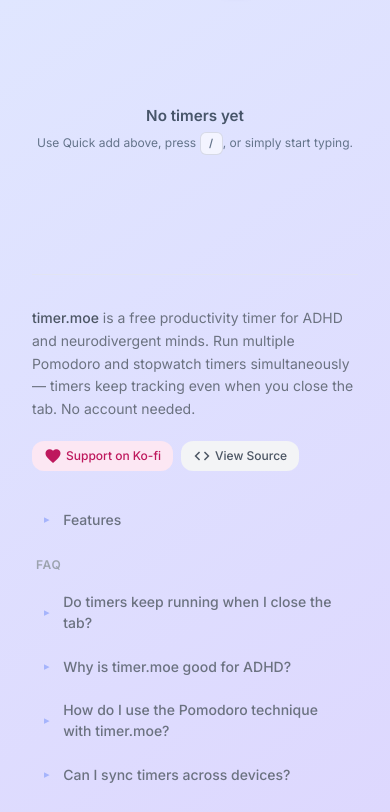
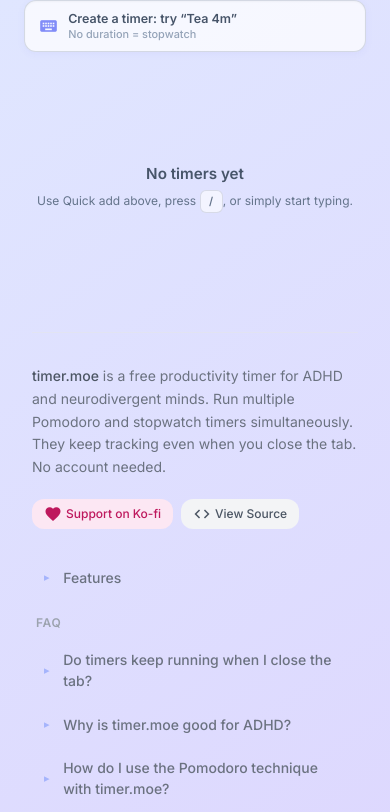
Before and after one commit to orikome/timer.moe, a website: page index.html in a window 390 px wide. Shown: the part 74-886 px from the top of the page. Drawn offline with nearby package versions, Linux system fonts and the light colour scheme.

Commit message:
Redesign quick-add button

```diff
--- a/index.html
+++ b/index.html
@@ -296,10 +296,10 @@
     <noscript>
       <div style="max-width:800px;margin:0 auto;padding:2rem;font-family:Inter,system-ui,sans-serif;color:#1e293b">
         <h1 style="font-size:2rem;font-weight:600;margin-bottom:0.5rem">timer.moe</h1>
-        <p style="font-size:1.1rem;margin-bottom:1.5rem">Free focus timers for ADHD and neurodivergent minds. Run multiple Pomodoro countdown and stopwatch timers simultaneously — timers keep tracking even when you close the tab.</p>
+        <p style="font-size:1.1rem;margin-bottom:1.5rem">Free focus timers for ADHD and neurodivergent minds. Run multiple Pomodoro countdown and stopwatch timers simultaneously; timers keep tracking even when you close the tab.</p>
         <h2 style="font-size:1.25rem;font-weight:600;margin-bottom:0.75rem">Features</h2>
         <ul style="margin-bottom:1.5rem;padding-left:1.5rem;line-height:2">
-          <li>Multiple simultaneous timers — run as many as you need</li>
+          <li>Multiple simultaneous timers: run as many as you need</li>
           <li>Pomodoro countdown mode and open-ended stopwatch mode</li>
           <li>Timers persist when you close or switch browser tabs</li>
           <li>Timers saved between sessions via localStorage</li>
@@ -330,10 +330,13 @@
             type="button"
             @click="openTimerPicker()"
             class="nav-quick-add"
-            aria-label="Quick add a timer"
+            aria-label="Create a timer. Try Tea 4 minutes. No duration creates a stopwatch."
           >
-            <span class="material-icons md-20" aria-hidden="true">add</span>
-            <span class="nav-quick-add-label">Quick add</span>
+            <span class="material-icons md-20 nav-quick-add-icon" aria-hidden="true">keyboard</span>
+            <span class="nav-quick-add-label">
+              <span class="nav-quick-add-primary">Create a timer: try “Tea 4m”</span>
+              <span class="nav-quick-add-hint">No duration = stopwatch</span>
+            </span>
             <kbd>/</kbd>
           </button>
 
@@ -846,8 +849,8 @@
         <div class="flex flex-col sm:flex-row sm:items-start sm:justify-between gap-5 mb-7">
           <p class="text-sm text-gray-500 dark:text-gray-400 leading-relaxed max-w-xl">
             <strong class="font-medium text-gray-600 dark:text-gray-300">timer.moe</strong>
-            is a free productivity timer for ADHD and neurodivergent minds. Run multiple Pomodoro and stopwatch timers simultaneously
-            — timers keep tracking even when you close the tab. No account needed.
+            is a free productivity timer for ADHD and neurodivergent minds. Run multiple Pomodoro and stopwatch timers simultaneously.
+            They keep tracking even when you close the tab. No account needed.
           </p>
           <div class="flex flex-wrap gap-2 shrink-0">
             <a
@@ -874,7 +877,7 @@
           <summary class="seo-summary">Features</summary>
           <ul class="grid grid-cols-1 md:grid-cols-2 gap-y-2 gap-x-6 text-sm text-gray-500 dark:text-gray-400 mt-3 mb-2 pl-1">
             <li class="flex items-start gap-2"><span class="text-indigo-400 shrink-0">✓</span> Multiple simultaneous timers in a single tab</li>
-            <li class="flex items-start gap-2"><span class="text-indigo-400 shrink-0">✓</span> Pomodoro countdown mode — set any duration in minutes</li>
+            <li class="flex items-start gap-2"><span class="text-indigo-400 shrink-0">✓</span> Pomodoro countdown mode: set any duration in minutes</li>
             <li class="flex items-start gap-2"><span class="text-indigo-400 shrink-0">✓</span> Stopwatch mode for open-ended focus sessions</li>
             <li class="flex items-start gap-2"><span class="text-indigo-400 shrink-0">✓</span> Timers keep tracking when you close or switch tabs</li>
             <li class="flex items-start gap-2"><span class="text-indigo-400 shrink-0">✓</span> Timer state saved between browser sessions</li>
@@ -882,7 +885,7 @@
             <li class="flex items-start gap-2"><span class="text-indigo-400 shrink-0">✓</span> Colour-coded cards for visual task separation</li>
             <li class="flex items-start gap-2"><span class="text-indigo-400 shrink-0">✓</span> Dark mode and light mode</li>
             <li class="flex items-start gap-2"><span class="text-indigo-400 shrink-0">✓</span> Animated progress bar on countdown timers</li>
-            <li class="flex items-start gap-2"><span class="text-indigo-400 shrink-0">✓</span> Completely free — no subscription, no ads</li>
+            <li class="flex items-start gap-2"><span class="text-indigo-400 shrink-0">✓</span> Completely free, with no subscription or ads</li>
           </ul>
         </details>
 
@@ -893,7 +896,7 @@
 
             <details class="seo-details">
               <summary class="seo-summary">Do timers keep running when I close the tab?</summary>
-              <p class="seo-answer">Yes. timer.moe records timestamps rather than counting in real time, so when you return the timer shows the correct elapsed time — as if it never stopped. This works even after closing the browser, as long as the timer was saved to localStorage.</p>
+              <p class="seo-answer">Yes. timer.moe records timestamps rather than counting in real time, so when you return the timer shows the correct elapsed time, as if it never stopped. This works even after closing the browser, as long as the timer was saved to localStorage.</p>
             </details>
 
             <details class="seo-details">
@@ -918,7 +921,7 @@
 
             <details class="seo-details">
               <summary class="seo-summary">Does timer.moe work on mobile?</summary>
-              <p class="seo-answer">Yes. The interface is fully responsive and works in any modern mobile browser. You can install timer.moe as a PWA on Android or iOS — use your browser's "Add to Home Screen" option for quick access from your home screen.</p>
+              <p class="seo-answer">Yes. The interface is fully responsive and works in any modern mobile browser. You can install timer.moe as a PWA on Android or iOS. Use your browser's "Add to Home Screen" option for quick access from your home screen.</p>
             </details>
 
           </div>
--- a/styles.css
+++ b/styles.css
@@ -15,7 +15,7 @@
   --text-dark: #1e293b;
   --text-light: #f1f5f9;
 
-  /* UI colors — light */
+  /* UI colors: light */
   --bg-app-from: #e0e7ff;
   --bg-app-to: #ddd6fe;
   --bg-button: rgba(255, 255, 255, 0.6);
@@ -32,7 +32,7 @@
   display: none !important;
 }
 
-/* ─── Timer card backgrounds — vibrant light mode ─── */
+/* ─── Timer card backgrounds: vibrant light mode ─── */
 .timer-bg-blue    { background: linear-gradient(135deg, #60a5fa 0%, #93c5fd 100%); }
 .timer-bg-green   { background: linear-gradient(135deg, #34d399 0%, #6ee7b7 100%); }
 .timer-bg-purple  { background: linear-gradient(135deg, #a78bfa 0%, #c4b5fd 100%); }
@@ -44,7 +44,7 @@
 .timer-bg-indigo  { background: linear-gradient(135deg, #818cf8 0%, #a5b4fc 100%); }
 .timer-bg-lime    { background: linear-gradient(135deg, #a3e635 0%, #bef264 100%); }
 
-/* Dark mode timer backgrounds — rich neon glows */
+/* Dark mode timer backgrounds: rich neon glows */
 .dark .timer-bg-blue    { background: linear-gradient(135deg, #1e40af 0%, #1e3a8a 100%); }
 .dark .timer-bg-green   { background: linear-gradient(135deg, #059669 0%, #047857 100%); }
 .dark .timer-bg-purple  { background: linear-gradient(135deg, #7c3aed 0%, #6d28d9 100%); }
@@ -145,25 +145,29 @@
 
 .nav-quick-add {
   display: inline-flex;
-  min-height: 2.75rem;
+  width: clamp(18rem, 38vw, 23rem);
+  min-height: 3.25rem;
   align-items: center;
-  justify-content: center;
+  justify-content: flex-start;
   justify-self: center;
-  gap: 0.45rem;
-  padding: 0 0.55rem 0 0.8rem;
-  border: 1px solid rgba(99, 102, 241, 0.16);
-  border-radius: 0.9rem;
-  background: rgba(255, 255, 255, 0.52);
-  color: #4f46e5;
-  box-shadow: 0 2px 9px rgba(79, 70, 229, 0.06);
-  font-size: 0.82rem;
-  font-weight: 650;
-  transition: background 160ms ease, box-shadow 160ms ease, transform 160ms cubic-bezier(0.22, 1, 0.36, 1);
+  gap: 0.6rem;
+  padding: 0 0.6rem 0 0.85rem;
+  border: 1px solid rgba(100, 116, 139, 0.24);
+  border-radius: 0.75rem;
+  background: rgba(255, 255, 255, 0.72);
+  color: #64748b;
+  box-shadow: inset 0 1px 2px rgba(15, 23, 42, 0.035), 0 2px 8px rgba(79, 70, 229, 0.05);
+  cursor: text;
+  font-size: 0.78rem;
+  font-weight: 450;
+  text-align: left;
+  transition: border-color 160ms ease, background 160ms ease, box-shadow 160ms ease, transform 160ms cubic-bezier(0.22, 1, 0.36, 1);
 }
 
 .nav-quick-add:hover {
-  background: rgba(255, 255, 255, 0.78);
-  box-shadow: 0 5px 16px rgba(79, 70, 229, 0.1);
+  border-color: rgba(99, 102, 241, 0.45);
+  background: rgba(255, 255, 255, 0.9);
+  box-shadow: inset 0 1px 2px rgba(15, 23, 42, 0.025), 0 5px 16px rgba(79, 70, 229, 0.09);
   transform: translateY(-1px);
 }
 
@@ -182,6 +186,32 @@
 .color-option:focus-visible {
   outline: 2px solid #8b5cf6;
   outline-offset: 2px;
+}
+
+.nav-quick-add-icon {
+  flex: none;
+  color: #818cf8;
+}
+
+.nav-quick-add-label {
+  display: flex;
+  min-width: 0;
+  flex: 1;
+  flex-direction: column;
+  gap: 0.12rem;
+  line-height: 1.15;
+}
+
+.nav-quick-add-primary {
+  color: #475569;
+  font-size: 0.78rem;
+  font-weight: 550;
+}
+
+.nav-quick-add-hint {
+  color: #94a3b8;
+  font-size: 0.68rem;
+  font-weight: 450;
 }
 
 .nav-quick-add kbd,
@@ -225,14 +255,23 @@
 }
 
 .dark .nav-quick-add {
-  border-color: rgba(255, 255, 255, 0.08);
-  background: rgba(255, 255, 255, 0.065);
-  color: #c4b5fd;
-  box-shadow: 0 3px 12px rgba(0, 0, 0, 0.18);
+  border-color: rgba(148, 163, 184, 0.2);
+  background: rgba(15, 23, 42, 0.58);
+  color: #94a3b8;
+  box-shadow: inset 0 1px 2px rgba(0, 0, 0, 0.12), 0 3px 12px rgba(0, 0, 0, 0.16);
 }
 
 .dark .nav-quick-add:hover {
-  background: rgba(255, 255, 255, 0.12);
+  border-color: rgba(167, 139, 250, 0.45);
+  background: rgba(30, 41, 59, 0.78);
+}
+
+.dark .nav-quick-add-primary {
+  color: #cbd5e1;
+}
+
+.dark .nav-quick-add-hint {
+  color: #64748b;
 }
 
 .dark .nav-quick-add kbd,
@@ -446,8 +485,8 @@
 
 @media (max-width: 639px) {
   .app-header {
-    grid-template-columns: minmax(0, 1fr) auto auto;
-    gap: 0.5rem;
+    grid-template-columns: minmax(0, 1fr) auto;
+    gap: 0.75rem;
   }
 
   .app-brand {
@@ -460,11 +499,12 @@
   }
 
   .nav-quick-add {
-    width: 2.75rem;
-    padding: 0;
+    grid-column: 1 / -1;
+    grid-row: 2;
+    width: 100%;
+    padding: 0 0.7rem 0 0.85rem;
   }
 
-  .nav-quick-add-label,
   .nav-quick-add > kbd {
     display: none;
   }
--- a/timer.js
+++ b/timer.js
@@ -418,7 +418,7 @@
           return ' ';
         })
         .replace(/\s+/g, ' ')
-        .replace(/^[\s,;:\-–—]+|[\s,;:\-–—]+$/g, '')
+        .replace(/^[\s,;:\-–\u2014]+|[\s,;:\-–\u2014]+$/g, '')
         .trim();
 
       return {
```
